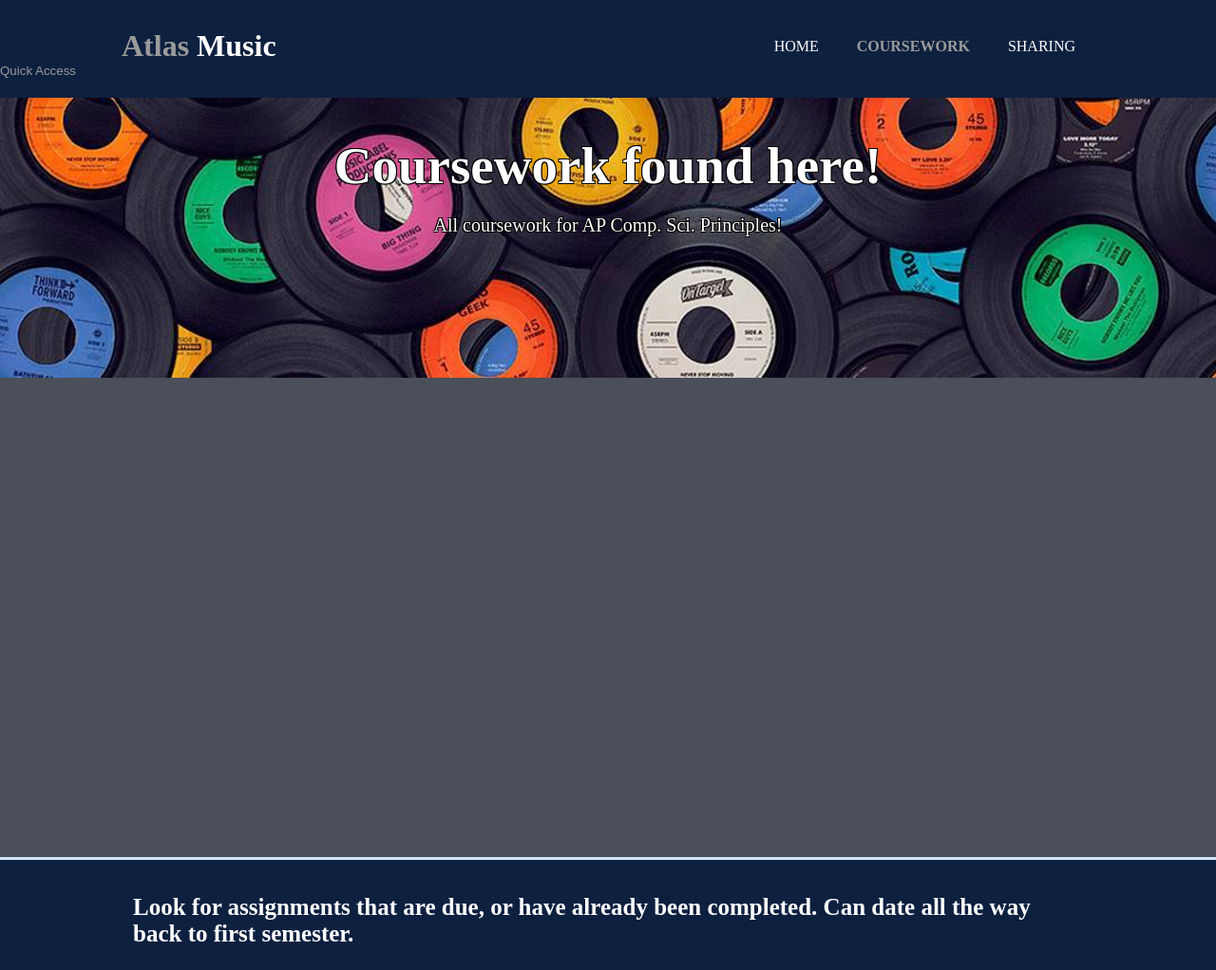
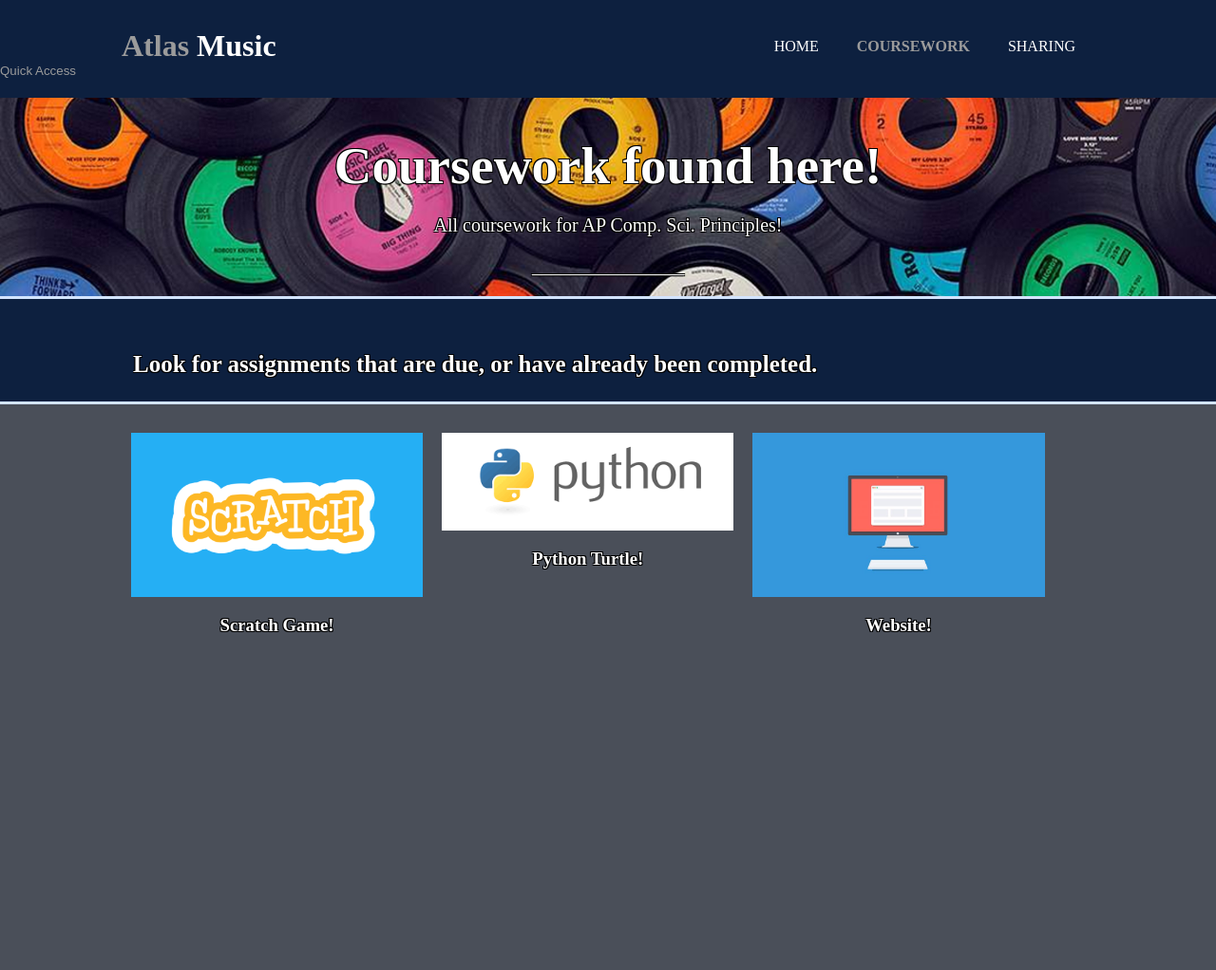
Before and after one commit to porterchimchim/porterchimchim.github.io, a plain HTML site: page coursework.html in a window 1280 px wide. Shown: the top 1022 px of the page at 95% size. Drawn offline with Linux system fonts and the light colour scheme.

Commit message:
almost there

```diff
--- a/coursework.html
+++ b/coursework.html
@@ -38,16 +38,34 @@
 			<div class="container">
 				<h1>Coursework found here!</h1>
 				<p>All coursework for AP Comp. Sci. Principles!</p>
-		</section>
+				<p>________________</p>
+				<p>       </p>
+			</div>
 		<section id="newsletter">
 			<div class="container">
-				<h1>Look for assignments that are due, or have already been completed. Can date all the way back to first semester.</h1>
+				<h1>Look for assignments that are due, or have already been completed.</h1>
 			</div>
+		</section>
+			<section id="boxes">
+				<div class="container">
+					<div class="box">
+						<a href="https://scratch.mit.edu/projects/10128515/"><img src="./images/scratch.jpg"></a>
+						<h3>Scratch Game!</h3>
+					</div>
+					<div class="box">
+						<a href="https://drive.google.com/open?id=0B_E3Hq0FmI7bM2RQSmhpVWdieXM"><img src="./images/images.png"></a>
+						<h3>Python Turtle!</h3>
+					</div>
+					<div class="box">
+						<a href="index.html"><img src="./images/website.jpg"></a>
+						<h3>Website!</h3>
+					</div>
+			</section>
 		</section>
 			<footer>
 			<p>Atlas Music, Copyright &copy; 2017</p>
 			</footer>
-		</section>
+
 
 	</body>
 </html>
```
Also changed, not shown: images/images.png (added), images/scratch.jpg (added), images/turtle.png (added), images/website.jpg (added).
